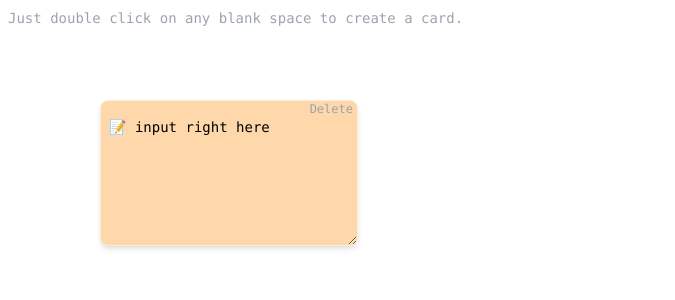
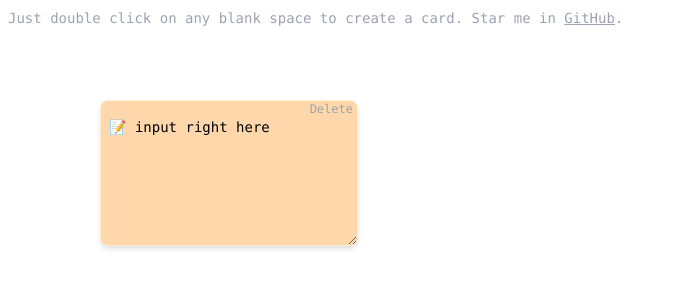
Before and after one commit to boojack/sticky-notes, a React (Vite) app: page / in a window 1280 px wide. Shown: the top 300 px of the page, without its empty margins (0-675 px from the left). Built offline with nearby package versions, Linux system fonts and the light colour scheme.

Commit message:
update icon

```diff
--- a/src/components/Dashboard.tsx
+++ b/src/components/Dashboard.tsx
@@ -40,7 +40,9 @@ const Dashboard = () => {
 
   return (
     <div className="dashboard-wrapper" onDoubleClick={handleDashBoardDoubleClick}>
-      <p className="hint-text">Just double click on any blank space to create a card.</p>
+      <p className="hint-text" onDoubleClick={(e) => e.stopPropagation()}>
+        Just double click on any blank space to create a card. Star me in <a href="https://github.com/justmemos/sticky-notes">GitHub</a>.
+      </p>
       {notes.map((note) => {
         return <StickyCard key={`${note.id}`} note={note} />;
       })}
--- a/src/less/dashboard.less
+++ b/src/less/dashboard.less
@@ -3,5 +3,9 @@
 
   > .hint-text {
     @apply font-mono select-none p-2 text-sm text-gray-400;
+
+    > a {
+      @apply underline hover:text-gray-600;
+    }
   }
 }
```
Also changed, not shown: public/icon.png.
